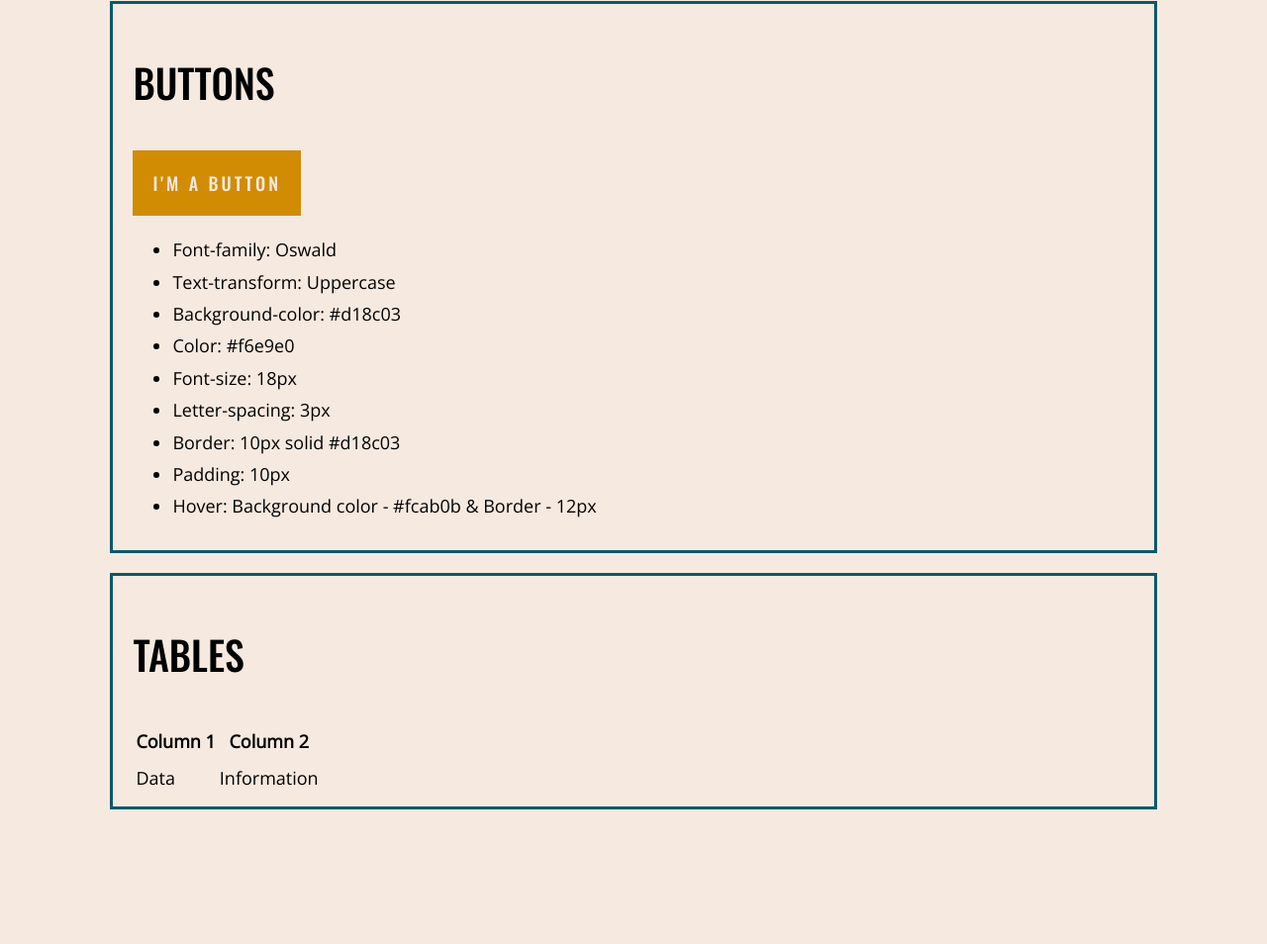
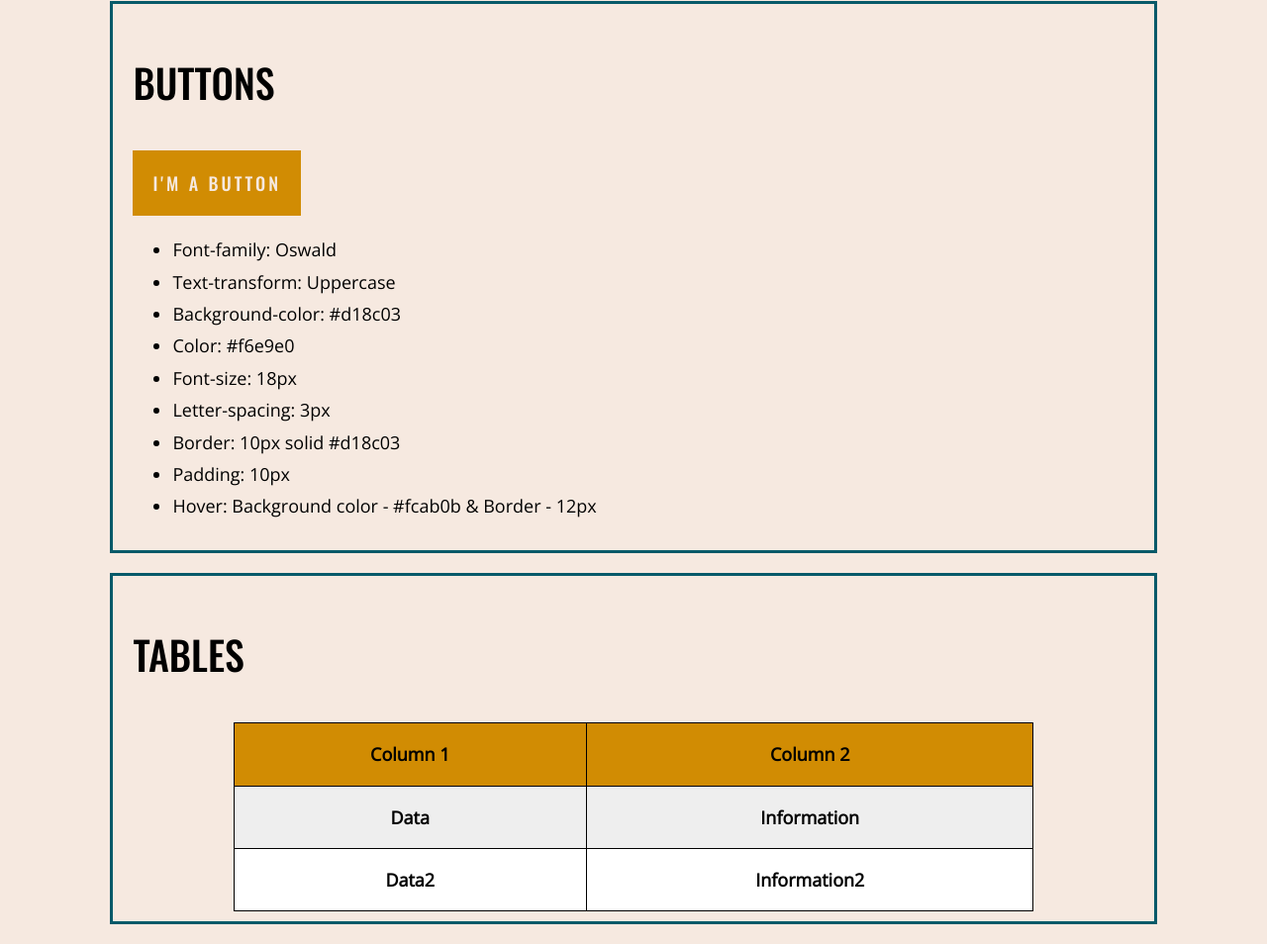
Before and after one commit to katie-ws/hce-design-system, a plain HTML site: page index.html in a window 1280 px wide. Shown: the part 2608-3562 px from the top of the page at 99% size. Before the commit the page ends 3446 px from the top, so only its background shows below. Drawn offline with nearby package versions, Linux system fonts and the light colour scheme.

Commit message:
Table Styling

```diff
--- a/Resources/style.css
+++ b/Resources/style.css
@@ -80,3 +80,30 @@ button:hover {
     background-color: #fcab0b;
     border: 12px solid #fcab0b;
 }
+
+table {
+    width:80%;
+    font-weight: bold;
+    text-align: center;
+    margin: 0 auto;
+}
+  table, th, td {
+    border: 1px solid black;
+  border-collapse: collapse;
+  }
+th, td {
+  padding: 15px;
+  text-align: center;
+}
+tr:nth-child(even) {
+  background-color: #eee;
+}
+tr:nth-child(odd) {
+ background-color: #fff;
+}
+th {
+  background-color: #d18c03;
+}
+ tr:hover {
+  background-color: #ddd;
+}
--- a/index.html
+++ b/index.html
@@ -84,6 +84,10 @@
                     <td>Data</td>
                     <td>Information</td>
                 </tr>
+                <tr>
+                    <td>Data2</td>
+                    <td>Information2</td>
+                </tr>
             </table>
         </section>
     </body>
```
Also changed, not shown: Resources/HCE Logo.png (added).
